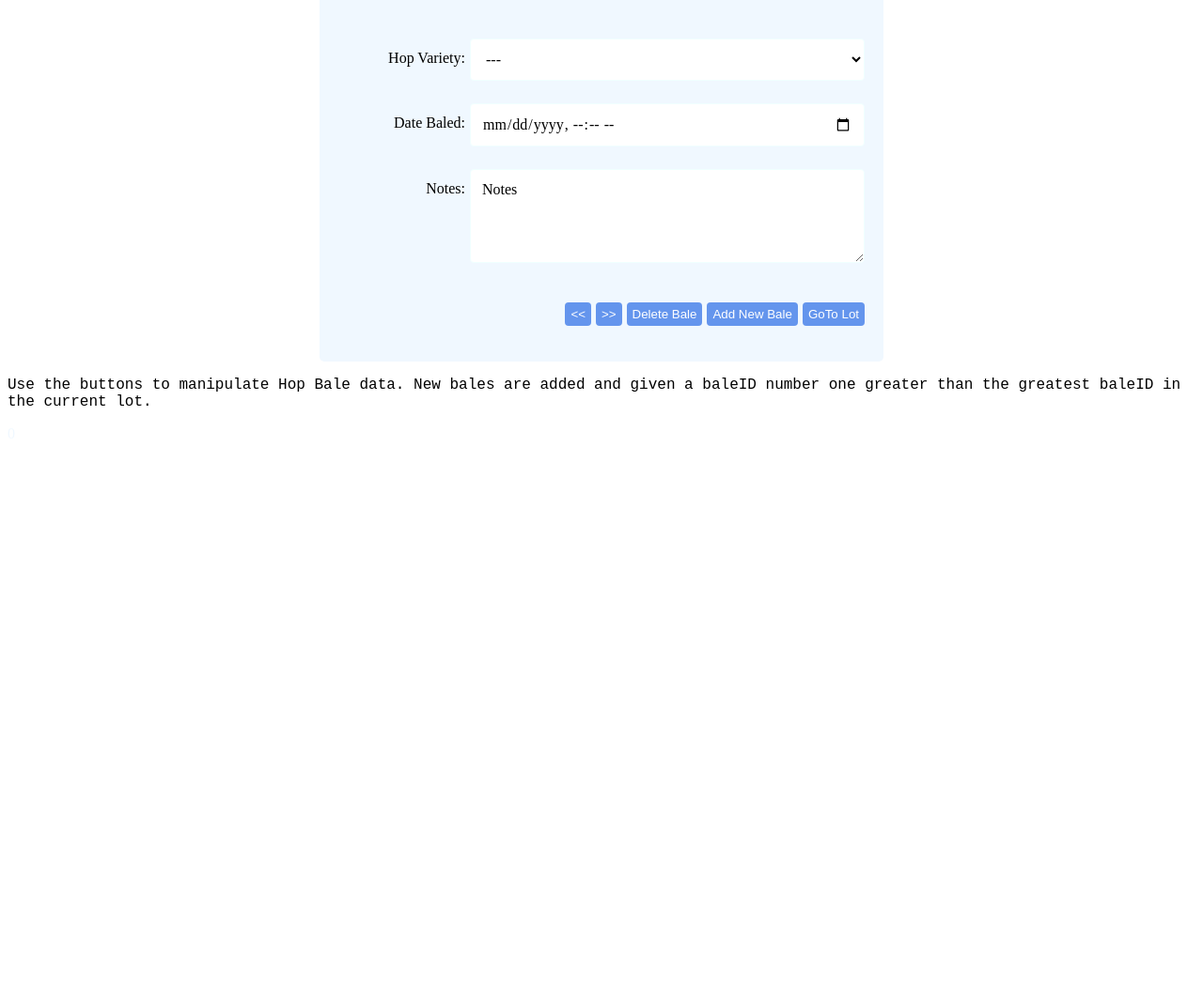
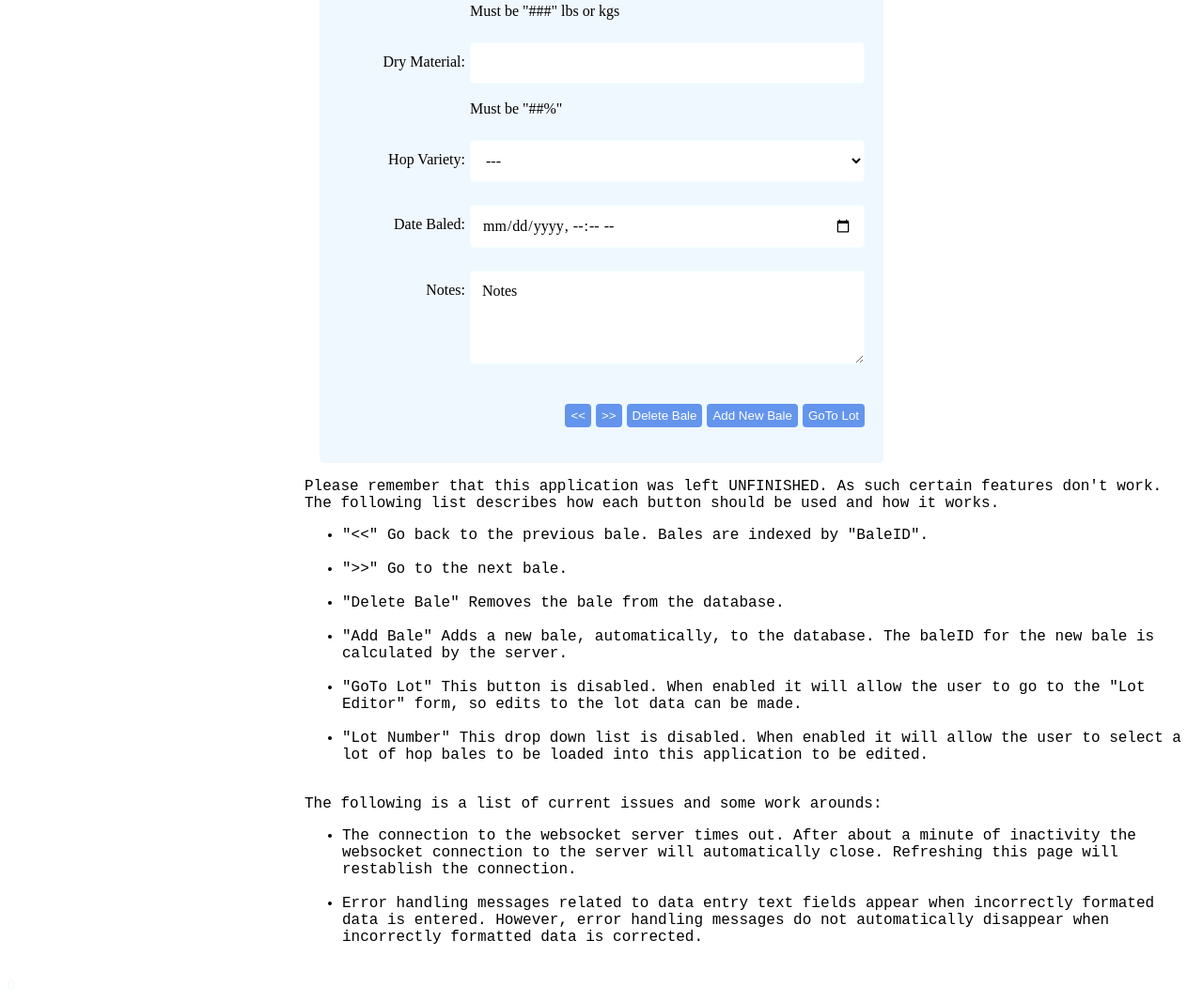
Before and after one commit to bjdev86/LotBaleApp, a website: page src/view/baleEditor.html in a window 1280 px wide. Shown: the part 696-1763 px from the top of the page at 94% size. Before the commit the page ends 1175 px from the top, so only its background shows below. Drawn offline with Linux system fonts and the light colour scheme.

Commit message:
Added txtfield formatting instructions

```diff
--- a/src/view/baleEditor.html
+++ b/src/view/baleEditor.html
@@ -66,6 +66,7 @@ and open the template in the editor.
                 <div id="baleID" class="txtfld" contenteditable="true"
                     onkeypress="filterEnter(window.event)"></div>
                 <label id="baleIDError" class="errorMsg"></label><br/>
+                <label> May contain between 1-2 digits </label>
             </div>
         </div>
 
@@ -80,6 +81,7 @@ and open the template in the editor.
                 <div id="fieldID" class="txtfld" contenteditable="true"
                      onkeypress="filterEnter(window.event)"></div>
                 <label id="fieldIDError" class="errorMsg"></label><br/>
+                <label> May contain between 1-2 digits </label>
             </div>
         </div>
 
@@ -94,6 +96,7 @@ and open the template in the editor.
                 <div id="facilityID" class="txtfld" contenteditable="true"
                      onkeypress="filterEnter(window.event)"></div>
                 <label id="facilityIDError" class="errorMsg"></label><br/>
+                <label> May contain 1-2 digits </label>
             </div>
         </div>
 
@@ -108,6 +111,7 @@ and open the template in the editor.
                  <div id="lotNumber" class="txtfld" contenteditable="true"
                      onkeypress="filterEnter(window.event)"></div>
                 <label id="lotNumberError" class="errorMsg"></label><br/>
+                <label> Must be "OR########" </label>
             </div>
         </div>
 
@@ -122,6 +126,7 @@ and open the template in the editor.
                  <div id="weight" class="txtfld" contenteditable="true"
                      onkeypress="filterEnter(window.event)"></div>
                 <label id="weightError" class="errorMsg"></label><br/>
+                <label> Must be "###" lbs or kgs </label>
             </div>
         </div>
 
@@ -136,6 +141,7 @@ and open the template in the editor.
                 <div id="dryMat" class="txtfld" contenteditable="true"
                      onkeypress="filterEnter(window.event)"></div>
                <label id="dryMatError" class="errorMsg"></label><br/>
+               <label> Must be "##%"</label>
             </div>
         </div>
 
@@ -209,10 +215,42 @@ and open the template in the editor.
 
     <!-- Footer -->
     <div class="row">
-        <div class="footer">
+        <div class="footer col-75">
             <p>
-                Use the buttons to manipulate Hop Bale data. New bales are added and given a baleID number one greater than the greatest baleID in the current lot.
+                Please remember that this application was left UNFINISHED. As such certain features don't work. The following list describes how each button should be used and how it works.
             </p>
+            <!-- List of buttons and how they work. -->
+            <ul style="text-align: left;">
+                <li>
+                    "<<" Go back to the previous bale. Bales are indexed by "BaleID".
+                </li></br>
+                <li>
+                    ">>" Go to the next bale.
+                </li></br>
+                <li>
+                    "Delete Bale" Removes the bale from the database.
+                </li></br>
+                <li>
+                    "Add Bale" Adds a new bale, automatically, to the database. The baleID for the new bale is calculated by the server.
+                </li></br>
+                <li>
+                    "GoTo Lot" This button is disabled. When enabled it will allow the user to go to the "Lot Editor" form, so edits to the lot data can be made.
+                </li></br>
+                <li>
+                    "Lot Number" This drop down list is disabled. When enabled it will allow the user to select a lot of hop bales to be loaded into this application to be edited.
+                </li></br>
+            </ul> <!-- button list -->
+            <p>
+                The following is a list of current issues and some work arounds:
+            </p>
+            <ul style="text-align: left;">
+                <li>
+                    The connection to the websocket server times out. After about a minute of inactivity the websocket connection to the server will automatically close. Refreshing this page will restablish the connection.
+                </li></br>
+                <li>
+                    Error handling messages related to data entry text fields appear when incorrectly formated data is entered. However, error handling messages do not automatically disappear when incorrectly formatted data is corrected.
+                </li></br>
+            </ul> <!-- Issue list -->
         </div> <!-- footer row -->
     </div><!-- row -->
 
```
